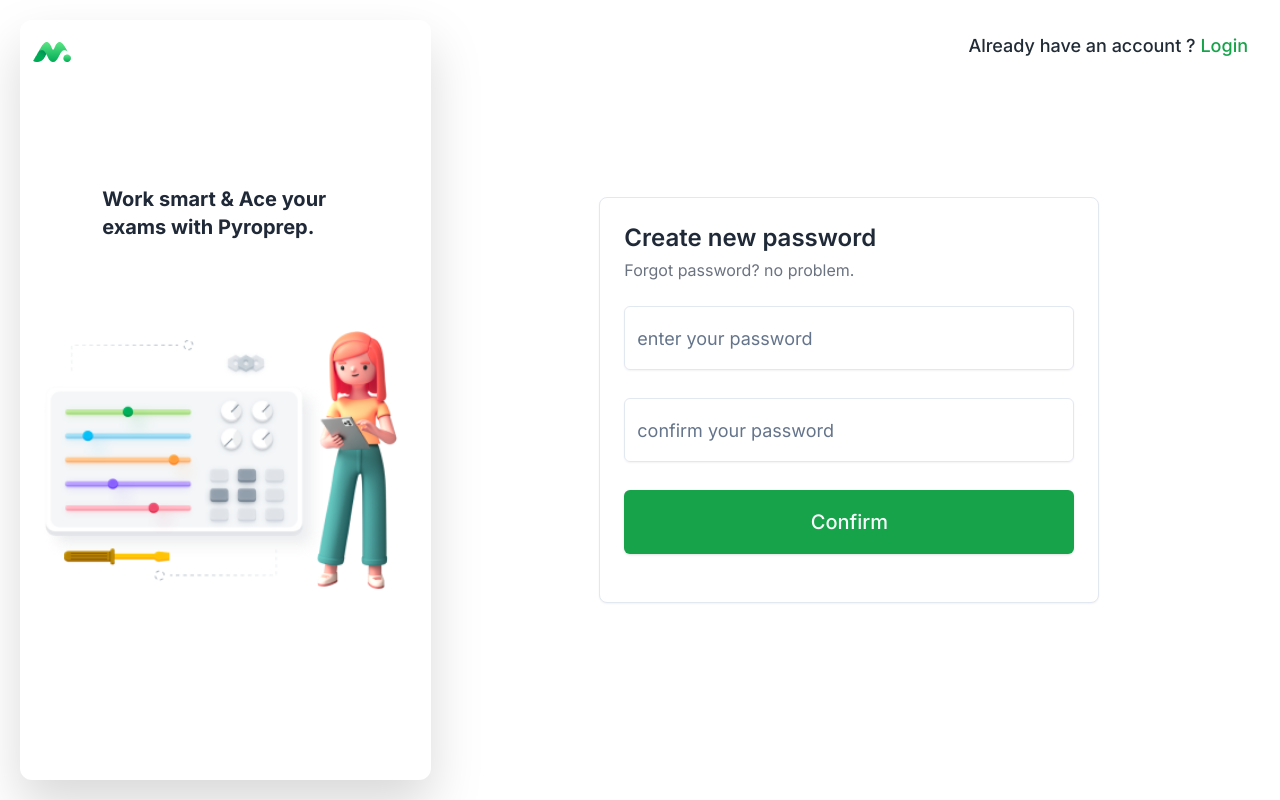
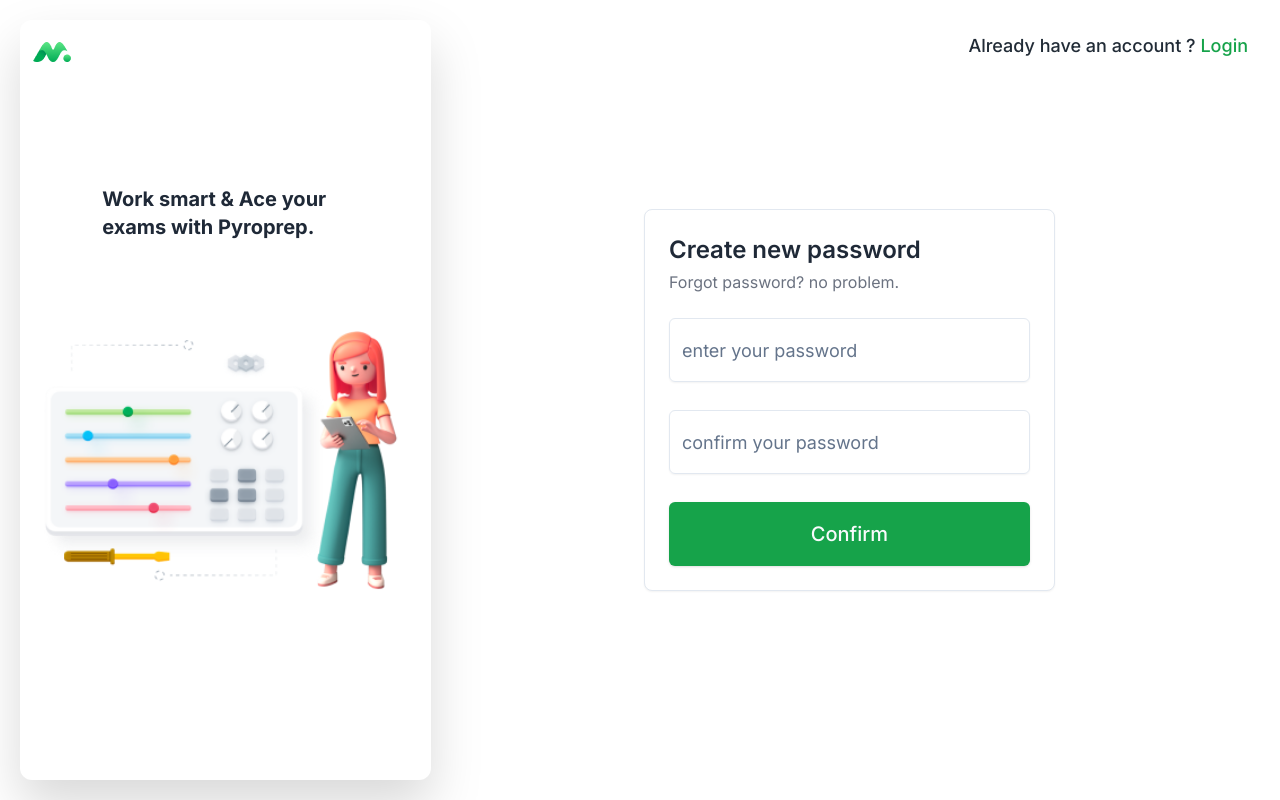
Before and after one commit to Suman196pokhrel/PyroPrep, a Next.js app: page /auth/forgot-password/new-password in a window 1280 px wide. Built offline with nearby package versions, Linux system fonts and the light colour scheme.

Commit message:
added responsivity to new password page

```diff
--- a/app/auth/forgot-password/new-password/page.tsx
+++ b/app/auth/forgot-password/new-password/page.tsx
@@ -64,8 +64,8 @@
     }
 
     return (
-        <section>
-            <Card className='w-[500px]'>
+        <section className='w-full'>
+            <Card>
                 <CardHeader>
                     <AuthHeader
                         title='Create new password'
@@ -77,7 +77,7 @@
                     <Form {...form}>
                         <form
                             onSubmit={form.handleSubmit(onSubmit)}
-                            className='flex flex-col space-y-7 text-lg'
+                            className='space-y-4  xl:space-y-7 w-full text-lg'
                         >
                             <FormField
                                 control={form.control}
@@ -120,15 +120,13 @@
                             <Button
                                 type='submit'
                                 variant={"pyroPrimary"}
-                                className='text-xl  w-full h-16'
+                                className='w-full  h-14 text-lg xl:h-16 xl:text-xl'
                             >
                                 Confirm
                             </Button>
                         </form>
                     </Form>
                 </CardContent>
-
-                <CardFooter className=''></CardFooter>
             </Card>
         </section>
     );
```
